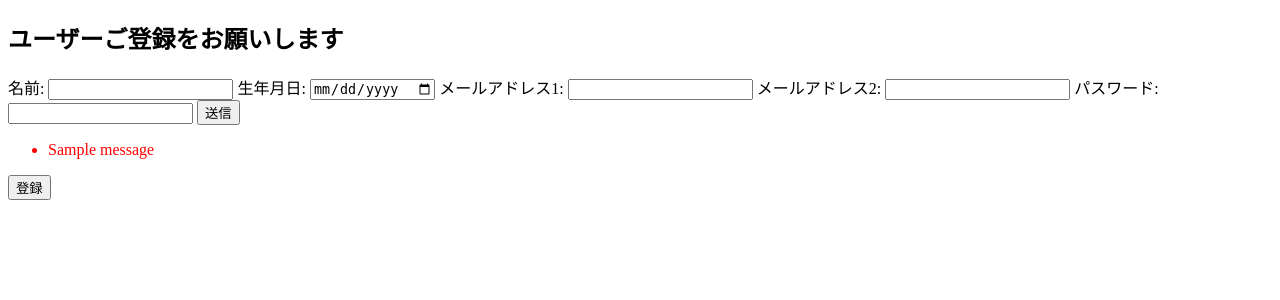
After one commit to motome/road2xigmax, a Flask app: page /user_registration in a window 1280 px wide. The commit adds this page. Shown: the top 300 px of the page. Run offline with Flask 3, Linux system fonts and the light colour scheme; tables that the repository leaves empty hold one stand-in row (values such as "Sample post"); one stand-in notice (Sample message) is shown; parts of the project's set-up code (start-up, migrations or seed data) failed here and were passed over.

Commit message:
1012 1st user registration form done

```diff
--- a/app.py
+++ b/app.py
@@ -73,22 +73,56 @@ def login():
 def choose_course():
     return render_template("choose_course.html")
 
-
 @app.route("/confirm_course")
 def confirm_course():
     chosen_course = request.args.get("course", "")
     return render_template("confirm_course.html", course=chosen_course)
-
 
 @app.route("/register_course")
 def register_course():
     chosen_course = request.args.get("course", "")
     return render_template("register_course.html", course=chosen_course)
 
-
 @app.route("/thank_you")
 def thank_you():
     return render_template("thank_you.html")
+
+@app.route("/user_registration", methods=["GET", "POST"])
+def user_registration():
+    chosen_course = request.args.get("course", "")
+    if request.method == "POST":
+        # フォームのデータの処理とDBへの保存処理をここに追加します。
+        # 続いて、入力の検証やデータベースへの保存処理などを行います。
+        pass
+    return render_template("user_registration.html", course=chosen_course)
+
+@app.route("/submit_registration", methods=["POST"])
+def submit_registration():
+    name = request.form["name"]
+    birthday = request.form["birthday"]
+    email1 = request.form["email1"]
+    email2 = request.form["email2"]
+    password = request.form["password"]
+    chosen_course = request.form["course"]
+
+    # メールアドレスが一致しない場合
+    if email1 != email2:
+        flash("メールアドレスが一致しません")
+        return redirect(url_for('user_registration', course=chosen_course))
+    # メールアドレスが一致する場合、ユーザー情報をデータベースに保存
+    hashed_password = generate_password_hash(password, method="sha256")
+    new_user = User(
+        name=name,
+        birthday=birthday,
+        email=email1,
+        password_hashed=hashed_password,
+        course=chosen_course,
+        register_time=datetime.datetime.now()
+    )
+    new_user.save()
+
+    return render_template('thank_you_registration.html', name=name, birthday=birthday, email=email1, password_len=len(password), course=chosen_course)
+
 
 
 # ...（その他のルートと関数）
--- a/templates/register_course.html
+++ b/templates/register_course.html
@@ -1,3 +1,3 @@
 <h2>{{ course }}を登録しますか？</h2>
-<button onclick="location.href='/thank_you'">YES</button>
+<button onclick="location.href='/user_registration?course={{ course }}'">YES</button>
 <button onclick="location.href='/choose_course'">NO</button>
--- /dev/null
+++ b/templates/user_registration.html
@@ -0,0 +1,54 @@
+<!DOCTYPE html>
+<html>
+<head>
+    <title>ユーザー登録</title>
+</head>
+<body>
+    <h2>ユーザーご登録をお願いします</h2>
+    <form action="/submit_registration" method="post">
+        <label for="name">名前:</label>
+        <input type="text" id="name" name="name" required>
+
+        <label for="birthday">生年月日:</label>
+        <input type="date" id="birthday" name="birthday" required>
+
+        <label for="email1">メールアドレス1:</label>
+        <input type="email" id="email1" name="email1" required>
+
+        <label for="email2">メールアドレス2:</label>
+        <input type="email" id="email2" name="email2" required>
+
+        <label for="password">パスワード:</label>
+        <input type="password" id="password" name="password" required>
+
+        <input type="hidden" name="course" value="{{ course }}">
+
+        <button type="submit">送信</button>
+    </form>
+
+    {% if not email_match %}
+        {% with messages = get_flashed_messages() %}
+            {% if messages %}
+                <ul>
+                    {% for message in messages %}
+                         <li style="color: red;">{{ message }}</li>
+                    {% endfor %}
+                </ul>
+            {% endif %}
+        {% endwith %}
+    {% endif %}
+
+
+
+
+
+
+
+
+    <form method="post" action="{{ url_for('submit_registration') }}">
+        <!-- その他の入力フィールド... -->
+        <input type="submit" value="登録">
+    </form>
+
+</body>
+</html>
```
